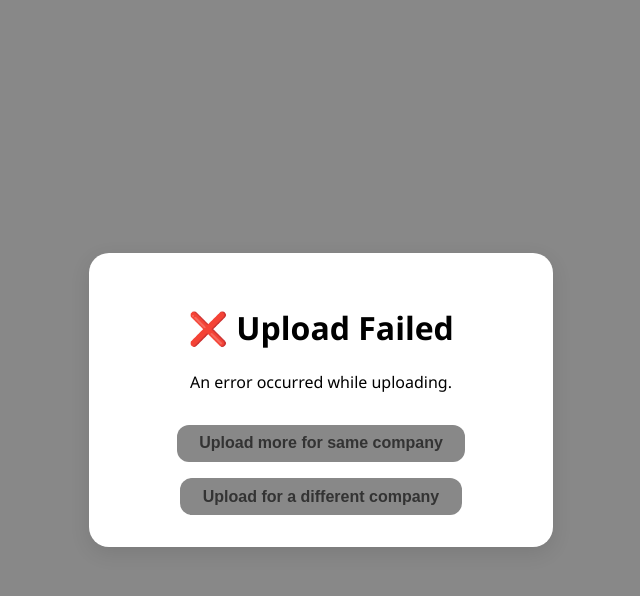
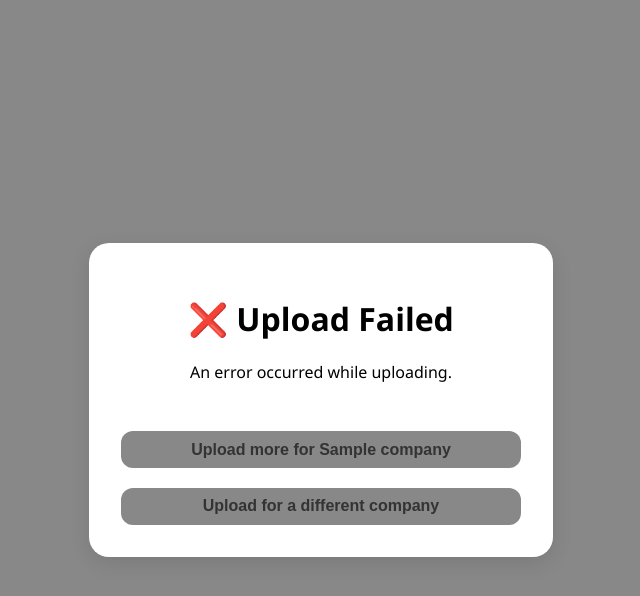
Before and after one commit to vladpke/company-image-uploader, a Flask app: template templates/result.html in a window 1280 px wide. Shown: the top 596 px of the page, without its empty margins (319-959 px from the left). Run offline with Flask 3, Linux system fonts and the light colour scheme; the template is opened without the code that fills it: most values are stand-ins (such as "Sample title", 1, 10 or a date in 2020).

Commit message:
Improved result page styling

```diff
--- a/static/style.css
+++ b/static/style.css
@@ -272,3 +272,9 @@
 #upload-btn {
     margin-top: 1.4em;
 }
+
+.full-width-btn {
+    width: 100%;
+    max-width: 100%;
+    box-sizing: border-box;
+  }
--- a/templates/result.html
+++ b/templates/result.html
@@ -12,19 +12,22 @@
   <div class="container">
     {% if success %}
     <h1>✅ Success!</h1>
-    <p>{{ image_type.title() }} image files were successfully uploaded for {{ company }}.</p>
+    <p>
+      {{ image_type.title() }} image files were successfully uploaded for
+      <strong>{{ company }}</strong>.
+    </p>
     {% else %}
     <h1>❌ Upload Failed</h1>
     <p>An error occurred while uploading. {{ error }}</p>
     {% endif %}
 
-    <form action="/upload" method="get">
+    <form action="/upload" method="get" style="margin-top: 2em;">
       <input type="hidden" name="company" value="{{ company }}">
-      <button type="submit">Upload more for same company</button>
+      <button type="submit" class="full-width-btn">Upload more for {{ company }}</button>
     </form>
 
-    <form action="/home" method="get">
-      <button type="submit">Upload for a different company</button>
+    <form action="/home" method="get" style="margin-top: 0.2em;">
+      <button type="submit" class="full-width-btn">Upload for a different company</button>
     </form>
   </div>
 </body>
```
